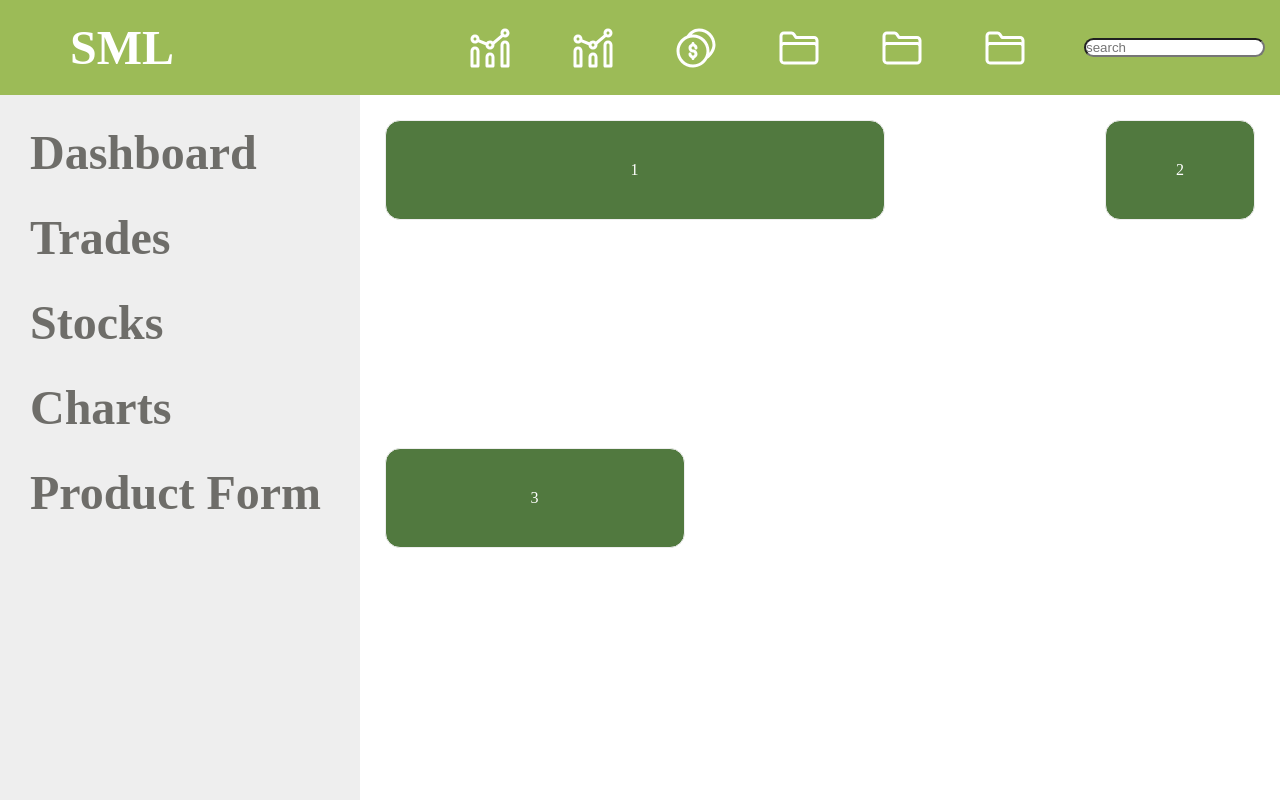
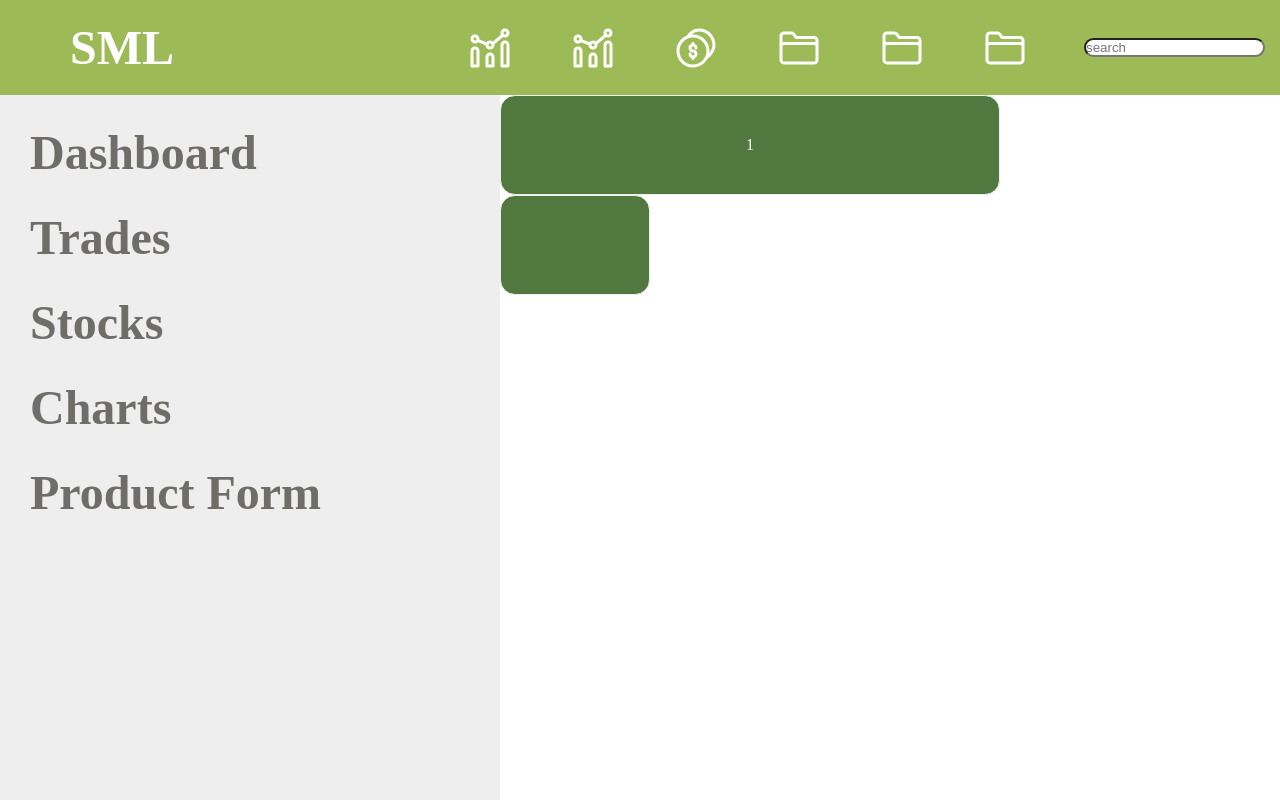
Before and after one commit to Markito97/Dashboard, a React (Create React App) app in the folder client/: page /dashboard in a window 1280 px wide. Built offline with nearby package versions, Linux system fonts and the light colour scheme.

Commit message:
add-tables

```diff
--- a/client/src/App.tsx
+++ b/client/src/App.tsx
@@ -8,8 +8,10 @@ import { Trades } from "./components/Trades";
 import { Stocks } from "./components/Stocks";
 import { Charts } from "./components/Charts";
 import { ProductFrom } from "./components/ProductForm";
+import { useState } from "react";
 
 export const App = () => {
+  const [isSale, setIsSale] = useState<string[]>(["aboba"]);
   const mockData = [
     {
       date: "DD-MM-YY",
@@ -53,7 +55,10 @@ export const App = () => {
         <div className="main__page">
           <SideBar />
           <Routes>
-            <Route path={"/dashboard"} element={<DashBoard />} />
+            <Route
+              path={"/dashboard"}
+              element={<DashBoard isSale={isSale} setIsSale={setIsSale} />}
+            />
             <Route path={"/trades"} element={<Trades />} />
             <Route path={"/stocks"} element={<Stocks />} />
             <Route path={"/charts"} element={<Charts />} />
--- a/client/src/assets/UI/buttons/MyButtons.tsx
+++ b/client/src/assets/UI/buttons/MyButtons.tsx
@@ -7,6 +7,7 @@ interface IBtn {
   width?: string;
   height?: string;
   padding?: string;
+  onClick?: () => void;
 }
 
 export const MyRippleBtn: FC<IBtn> = ({
@@ -15,6 +16,7 @@ export const MyRippleBtn: FC<IBtn> = ({
   padding,
   ripple,
   children,
+  onClick,
 }) => {
   useEffect(() => {
     const btnRipple: HTMLElement[] = Array.from(
@@ -30,7 +32,6 @@ export const MyRippleBtn: FC<IBtn> = ({
         const axiosY = ((pageY - currentOffSetTop) * 100) / currentOffSetHeight;
         const ripple = document.createElement("span");
         const rippleColor = btn.dataset.ripple || "#212129";
-        console.log(classes.rippleEffect);
         ripple.classList.add(`${classes.rippleEffect}`);
         ripple.style.background = rippleColor;
 
@@ -47,6 +48,7 @@ export const MyRippleBtn: FC<IBtn> = ({
 
   return (
     <button
+      onClick={onClick}
       style={{ width, height, padding }}
       className={`${classes.btn} ${classes.btnRipple}`}
       data-ripple={ripple}
--- /dev/null
+++ b/client/src/assets/UI/productCard/MyProductCard.tsx
@@ -0,0 +1,26 @@
+import { MyRippleBtn } from "../buttons/MyButtons";
+import { FC } from "react";
+
+interface IMyProductProps {
+  onClick?: () => void;
+}
+
+export const MyProductCard: FC<IMyProductProps> = ({ onClick }) => {
+  return (
+    <div className="product__card">
+      <div className="product__picture">Picture</div>
+      <div className="product__bottom">
+        <div className="prod__b">
+          <div className="product__remainder">Остаток</div>
+          <div className="product__amount">5шт</div>
+          <div className="product__price">Цена: 100р</div>
+        </div>
+        <div className="prod__btn">
+          <MyRippleBtn width="100%" padding="8px" ripple={"#ffffff"}>
+            Add to Cart
+          </MyRippleBtn>
+        </div>
+      </div>
+    </div>
+  );
+};
--- a/client/src/components/dashboard/CheckOut.tsx
+++ b/client/src/components/dashboard/CheckOut.tsx
@@ -1,120 +1,11 @@
-import { IShow } from "../../types/types";
 import { FC } from "react";
-import React, { useState } from "react";
 import { MyRippleBtn } from "../../assets/UI/buttons/MyButtons";
 
-interface ITable {
-  id: string;
-  number: number;
-  description: string;
+interface ICheckProps {
+  isShow: boolean;
 }
 
-interface ITables {
-  tables: ITable[];
-  isShow: boolean;
-  id: string;
-}
-
-// export const CheckOut: FC<ITables> = ({ tables, isShow, id }) => {
-//   const [name, setName] = useState("");
-//   const [price, setPrice] = useState<number>(0);
-//   const [average, setAverage] = useState<any>([]);
-//   const [large, setLarge] = useState<any>([]);
-//   const [small, setSmall] = useState<any>([]);
-
-//   const addToTable = () => {
-//     const newCheck = {
-//       id: id,
-//       name: name,
-//       price: price,
-//     };
-
-//     for (let i = 0; i < tables.length; i++) {
-//       const tableSize = tables[i].description;
-//       const tableId = tables[i].id;
-
-//       const tableCheckLarge = tableSize === "large" && tableId === id;
-//       const tableCheckSmall = tableSize === "small" && tableId === id;
-//       const tableCheckAverage = tableSize === "average" && tableId === id;
-
-//       if (tableCheckLarge) {
-//         setLarge([...large, newCheck]);
-//         break;
-//       }
-//       if (tableCheckSmall) {
-//         setSmall([...small, "zopa"]);
-//         break;
-//       }
-//       if (tableCheckAverage) {
-//         setAverage([...average, "aboba"]);
-//         break;
-//       }
-//     }
-//   };
-
-//   if (isShow) {
-//     return (
-//       <div className="check__out">
-//         {tables.map((persons, index) => {
-//           if (persons.id === id) {
-//             return (
-//               <div className="field__checkout" key={id}>
-//                 {persons.description}
-//                 <div className="checkout__inputs">
-//                   <input
-//                     value={name}
-//                     onChange={(event) => setName(event?.target.value)}
-//                     type="text"
-//                     className="checkout__name"
-//                   />
-//                   <input
-//                     value={price}
-//                     onChange={(event) => setPrice(Number(event?.target.value))}
-//                     type="number"
-//                     className="checkout__price"
-//                   />
-//                 </div>
-//               </div>
-//             );
-//           }
-//         })}
-//       </div>
-//     );
-//   } else {
-//     return null;
-//   }
-// };
-
-export const CheckOutTest: FC<ITables> = ({ tables, isShow, id }) => {
-  console.log(tables);
-  const [large, setLarge] = useState<any>([]);
-  // const [average, setAverage] = useState<any>([]);
-  // const [small, setSmall] = useState<any>([]);
-
-  const addToTable = () => {
-    for (let i = 0; i < tables.length; i++) {
-      const tableSize = tables[i].description;
-      const tableId = tables[i].id;
-
-      const tableCheckLarge = tableSize === "large" && tableId === id;
-      //   const tableCheckSmall = tableSize === "small" && tableId === id;
-      //   const tableCheckAverage = tableSize === "average" && tableId === id;
-
-      if (tableCheckLarge) {
-        setLarge([...large, "lol"]);
-        break;
-      }
-      //   if (tableCheckSmall) {
-      //     setSmall([...small, "zopa"]);
-      //     break;
-      //   }
-      //   if (tableCheckAverage) {
-      //     setAverage([...average, "aboba"]);
-      //     break;
-      //   }
-    }
-  };
-
+export const CheckOutTest: FC<ICheckProps> = ({ isShow }) => {
   if (isShow) {
     return (
       <div className="check__out__test">
--- a/client/src/components/dashboard/Dashboard.tsx
+++ b/client/src/components/dashboard/Dashboard.tsx
@@ -1,96 +1,20 @@
-import React, { useState } from "react";
+import React, { useState, FC, SetStateAction, Dispatch } from "react";
 import { MyRippleBtn } from "../../assets/UI/buttons/MyButtons";
 import { CheckOutTest } from "./CheckOut";
+import { LargeTable } from "./LargeTable";
 import { Products } from "./Products";
+import { SmallTable } from "./SmallTable";
 
-export const DashBoard = () => {
-  const [isShow, setIsShow] = useState<boolean>(false);
-  const [id, setId] = useState<string>("");
-  const tables = [
-    {
-      id: "1",
-      number: 1,
-      description: "large",
-    },
-    {
-      id: "2",
-      number: 2,
-      description: "small",
-    },
-    {
-      id: "3",
-      number: 3,
-      description: "average",
-    },
-  ];
-  const [showTables, setShowTables] = useState<boolean>(true);
+interface IIsSales {
+  isSale: string[];
+  setIsSale: React.Dispatch<React.SetStateAction<string[]>>;
+}
 
-  const showCheckOut = (e: React.MouseEvent) => {
-    const id = (e.target as HTMLElement).id;
-    tables.forEach((element) => {
-      if (element.id === id) {
-        setIsShow(true);
-        setId(id);
-        setShowTables(false);
-      }
-    });
-  };
-
-  const remove = () => {
-    setShowTables(true);
-  };
-
-  const field = tables.map((table, index) => {
-    if (table.description === "large") {
-      return (
-        <div
-          className="large__table"
-          onClick={showCheckOut}
-          id={`${table.id}`}
-          key={index}
-        >
-          {table.number}
-        </div>
-      );
-    } else if (table.description === "small") {
-      return (
-        <div
-          className="small__table"
-          onClick={showCheckOut}
-          id={`${table.id}`}
-          key={index}
-        >
-          {table.number}
-        </div>
-      );
-    } else if (table.description === "average") {
-      return (
-        <div
-          className="average__table"
-          onClick={showCheckOut}
-          id={`${table.id}`}
-          key={index}
-        >
-          {table.number}
-        </div>
-      );
-    }
-  });
-
+export const DashBoard: FC<IIsSales> = ({ isSale, setIsSale }) => {
   return (
-    <div className="main__dashboard">
-      <div className="table__arrangement">
-        {showTables ? (
-          field
-        ) : (
-          <Products showTables={showTables} remove={remove} />
-        )}
-      </div>
-      {/* <CheckOut isShow={isShow} tables={tables} id={id} /> */}
-
-      {/* Need try test new checkout */}
-
-      <CheckOutTest isShow={isShow} tables={tables} id={id} />
+    <div>
+      <LargeTable />
+      <SmallTable />
     </div>
   );
 };
--- /dev/null
+++ b/client/src/components/dashboard/LargeTable.tsx
@@ -0,0 +1,3 @@
+export const LargeTable = () => {
+  return <div className="large__table">1</div>;
+};
--- a/client/src/components/dashboard/Products.tsx
+++ b/client/src/components/dashboard/Products.tsx
@@ -1,29 +1,16 @@
 import { FC } from "react";
 import { MyRippleBtn } from "../../assets/UI/buttons/MyButtons";
+import { MyProductCard } from "../../assets/UI/productCard/MyProductCard";
 
-interface IShowTables {
-  showTables: boolean;
-  remove: () => void;
+interface IIsSales {
+  isSale: string[];
+  setIsSale: React.Dispatch<React.SetStateAction<string[]>>;
 }
 
-export const Products: FC<IShowTables> = ({ showTables, remove }) => {
+export const Products: FC<IIsSales> = ({ isSale, setIsSale }) => {
   return (
     <div className="product__list">
-      <div className="product__card">
-        <div className="product__picture">Picture</div>
-        <div className="product__bottom">
-          <div className="prod__b">
-            <div className="product__remainder">Остаток</div>
-            <div className="product__amount">5шт</div>
-            <div className="product__price">Цена: 100р</div>
-          </div>
-          <div className="prod__btn">
-            <MyRippleBtn width="100%" padding="8px" ripple={"#ffffff"}>
-              Add to Cart
-            </MyRippleBtn>
-          </div>
-        </div>
-      </div>
+      <MyProductCard />
     </div>
   );
 };
--- /dev/null
+++ b/client/src/components/dashboard/SmallTable.tsx
@@ -0,0 +1,15 @@
+import { useState } from "react";
+import { CheckOutTest } from "./CheckOut";
+
+export const SmallTable = () => {
+  const [small, setSmall] = useState("");
+  const [isShow, setIsShow] = useState(false);
+  const check = () => {
+    setIsShow(true);
+  };
+  return (
+    <div onClick={check} className="small__table">
+      <CheckOutTest isShow={isShow} />
+    </div>
+  );
+};
```
Also changed, not shown: client/src/assets/UI/productCard/MyProductCard.module.css (added).
